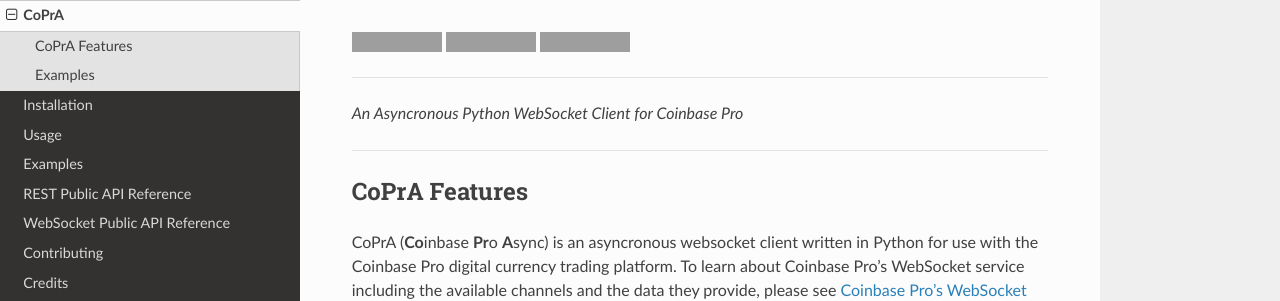
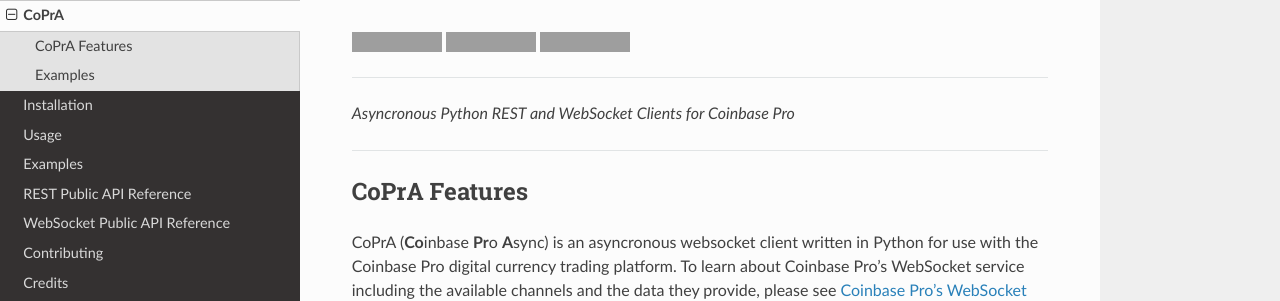
Before and after one commit to tpodlaski/copra, a Sphinx documentation site: the page built from docs/index.rst, in a window 1280 px wide and 900 px high, cut to the strip 131-432 px from the top of the window. Built offline with Sphinx 7.4.7 and the Read the Docs theme 2.0.0, drawn with Linux system fonts in a browser that asks for light colours; grey boxes are pictures that could not be loaded.

Commit message:
Update index.rst

```diff
--- a/docs/index.rst
+++ b/docs/index.rst
@@ -6,7 +6,7 @@
 
 -----------------------------------------
 
-*An Asyncronous Python WebSocket Client for Coinbase Pro*
+*Asyncronous Python REST and WebSocket Clients for Coinbase Pro*
 
 -----------------------------------------
 
```
